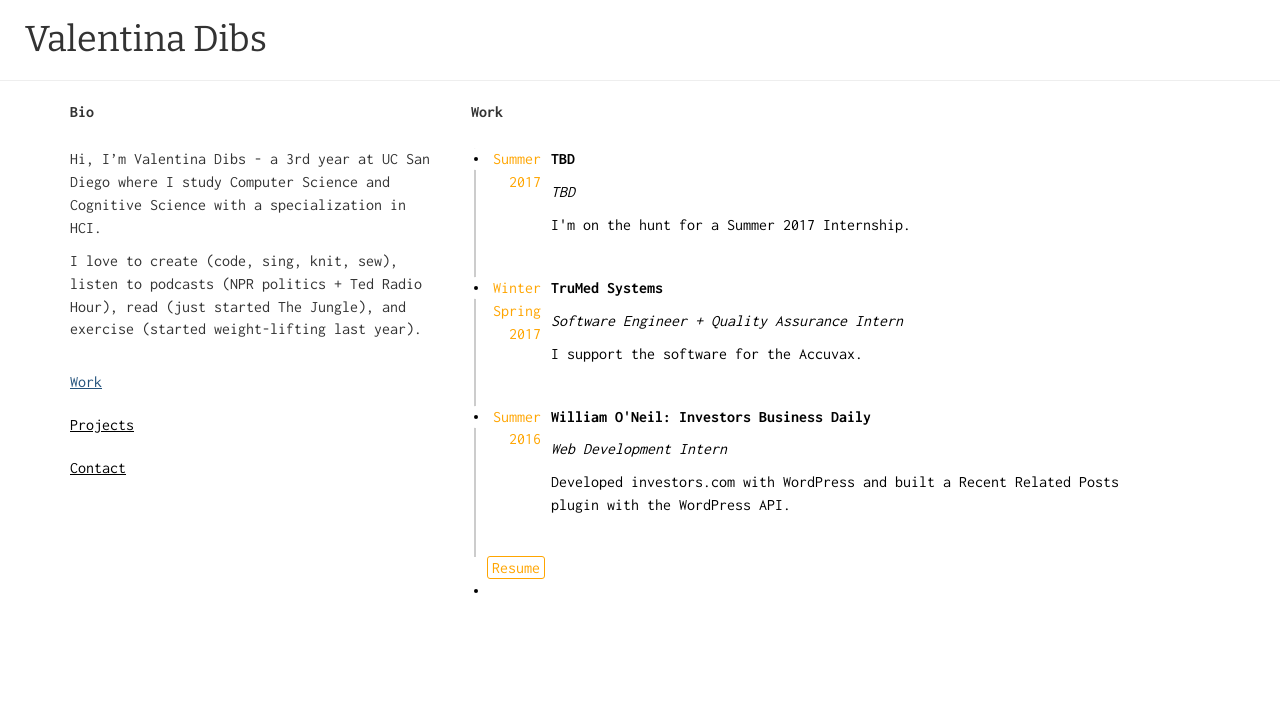
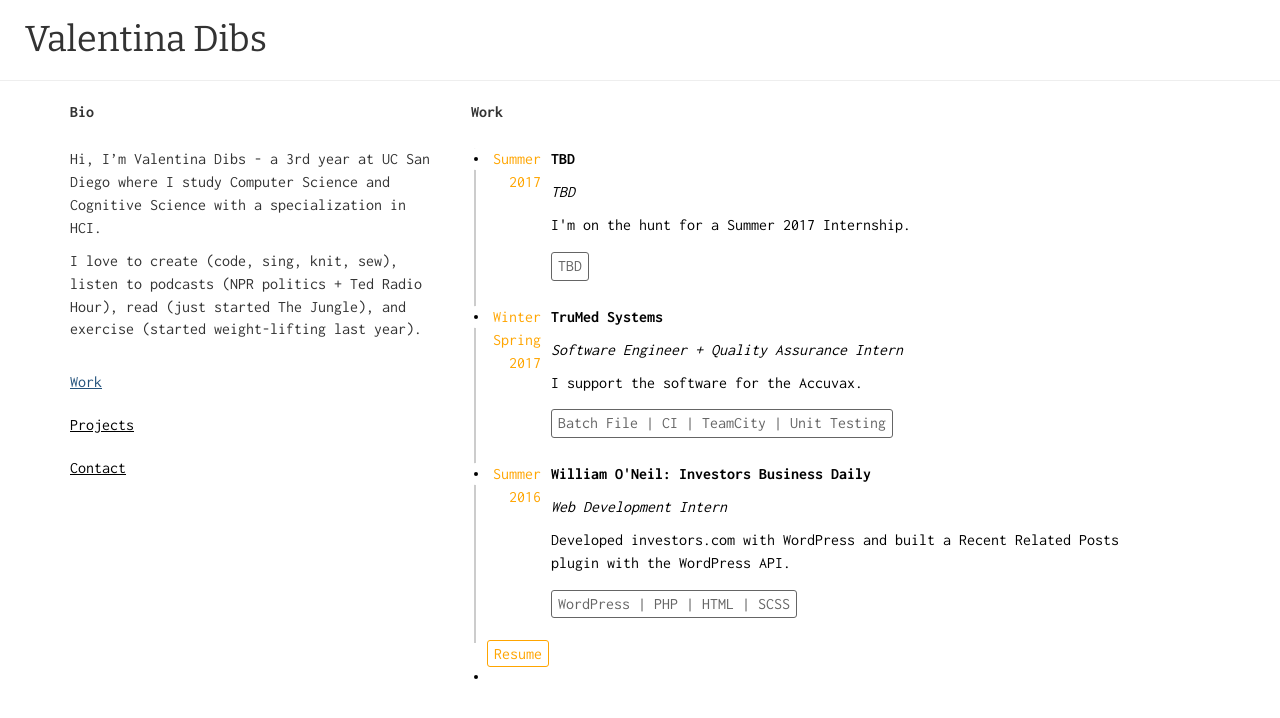
Before and after one commit to vdibs/vdibs, a React (Create React App) app: page / in a window 1280 px wide. Both pictures are taken after a click on the link "Work". Shown: the top 718 px of the page. Built offline with nearby package versions, Linux system fonts and the light colour scheme.

Commit message:
style and skills

```diff
--- a/src/App.css
+++ b/src/App.css
@@ -90,10 +90,23 @@ div .workGrid.container {
   color: orange;
   font-family: 'Inconsolata', sans-serif;
   border: solid;
+  border-width: 1.9px;
+  border-color: orange;
+  padding: 4px 6px 4px 6px;
+  border-radius: 3px;
+}
+
+.skill {
+  color: #656565;
+  font-family: 'Inconsolata', sans-serif;
+  border: solid;
   border-width: thin;
-  border-color: orange;
-  padding: 2px 4px 2px 4px;
+  padding: 2px 6px 2px 6px;
   border-radius: 3px;
+  margin-right: 5px;
+  margin-top: 0;
+  margin-bottom: 0;
+  display: inline-block;
 }
 
 .quarter {
--- a/src/components/Project.js
+++ b/src/components/Project.js
@@ -5,7 +5,7 @@ class Project extends Component {
 
 	render() {
 
-		var description = "The old version of this site is at valentinadibs.herokuapp.com. Both sites were made with React. ";
+		var description = "The old version of this site is at valentinadibs1.herokuapp.com. Both sites were made with React. ";
 
 		var act = "A personal informatics site that allows users to track their emotions in relation to their activities. This way, users can make important life decisions based on data instead of mood.";
 
@@ -16,26 +16,30 @@ class Project extends Component {
 		return (
 			<div>
 				<p className="linked">Projects</p>
-				<a href="http://valentinadibs.herokuapp.com">
+				<a href="http://valentinadibs1.herokuapp.com">
 				<ProjectObject
 					time="Winter 2017"
 					company="This site + The Old Version"
-					description={description} />
+					description={description}
+					skill='React | JS | HTML | CSS' />
 				</a>
 				<a href="https://gentle-springs-89276.herokuapp.com/">
 				<ProjectObject
 					time="Fall 2016"
 					company="Actemotion"
-					description={act} />
+					description={act}
+					skill='React | JS | HTML | CSS | Google Analytics' />
 				</a>
 				<ProjectObject
 					time="Summer 2016"
 					company="WordPress Plugin: Recent Related Posts"
-					description={wordpress} />
+					description={wordpress}
+					skill='WordPress API | PHP | JS | HTML | SCSS' />
 				<ProjectObject
 					time="Winter 2016"
 					company="2048"
-					description={twenty} />
+					description={twenty}
+					skill='Java | Java GUI' />
 				<div className="timeline"></div>
 				<a
 					href="https://docs.google.com/a/ucsd.edu/document/d/1uXYQSxyApiBn4YlyilhEBaNWTyy7GoiLNjElhbUk1tc/edit?usp=sharing"
--- a/src/components/ProjectObject.js
+++ b/src/components/ProjectObject.js
@@ -3,6 +3,7 @@ import React, {Component} from 'react';
 class ProjectObject extends Component {
 
 	render() {
+
 		return (
 			<div>
 			<link rel="stylesheet" href="https://maxcdn.bootstrapcdn.com/bootstrap/latest/css/bootstrap.min.css"></link>
@@ -16,6 +17,7 @@ class ProjectObject extends Component {
 					<div className="workBody">
 						<p className="company">{this.props.company}</p>
 						<p className="description">{this.props.description}</p>
+						<p className="skill">{this.props.skill}</p>
 			    	</div>
 				</div>
 			</div>
--- a/src/components/Work.js
+++ b/src/components/Work.js
@@ -21,20 +21,23 @@ class Work extends Component {
 					time="Summer 2017"
 					company="TBD"
 					position="TBD"
-					description={summerD}/>
+					description={summerD}
+					skill="TBD"  />
 				<a href="http://trumedsystems.com">
 					<WorkObject
 						time="Winter Spring 2017"
 						company="TruMed Systems"
 						position="Software Engineer + Quality Assurance Intern"
-						description={truMedD}/>
+						description={truMedD}
+						skill="Batch File | CI | TeamCity | Unit Testing" />
 				</a>
 				<a href="http://investors.com">
 					<WorkObject
 						time="Summer 2016"
 						company="William O'Neil: Investors Business Daily"
 						position="Web Development Intern"
-						description={williamD}/>
+						description={williamD}
+						skill="WordPress | PHP | HTML | SCSS"  />
 				</a>
 				<div className="timeline"></div>
 				<a
--- a/src/components/WorkObject.js
+++ b/src/components/WorkObject.js
@@ -17,6 +17,7 @@ class WorkObject extends Component {
 					<p className="company">{this.props.company}</p>
 					<p className="position">{this.props.position}</p>
 					<p className="description">{this.props.description}</p>
+					<p className="skill">{this.props.skill}</p>
 			    </div>
 			</div>
 			</div>
```
